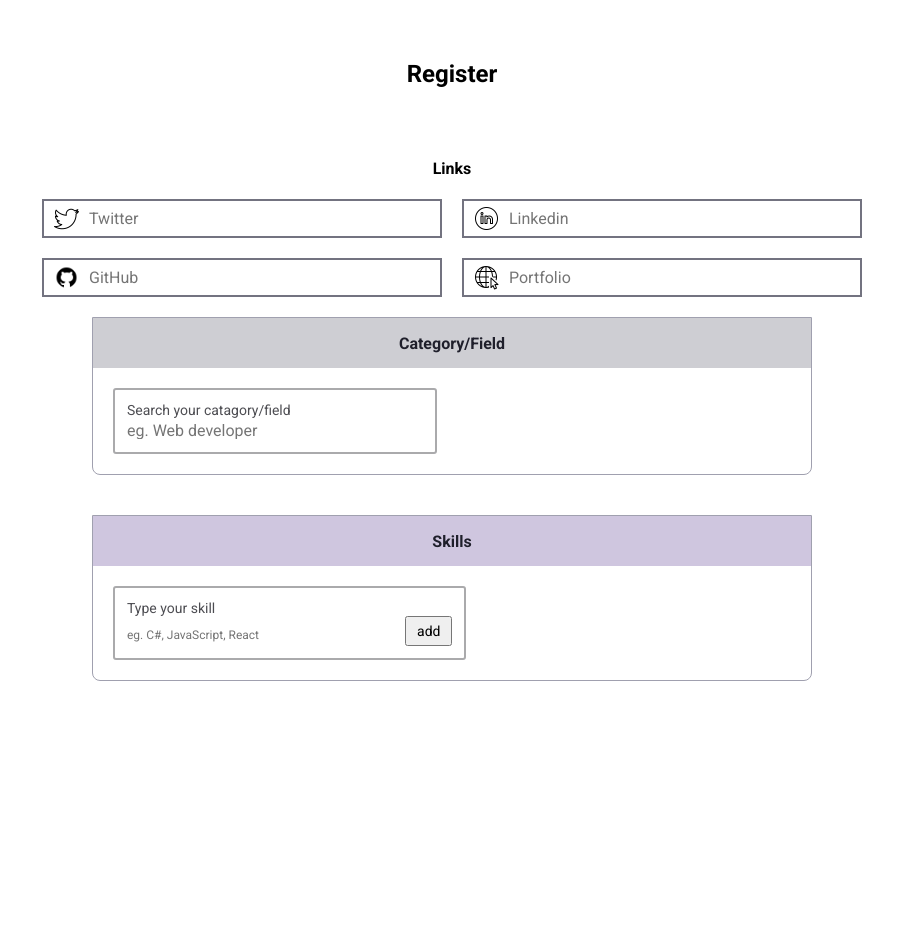
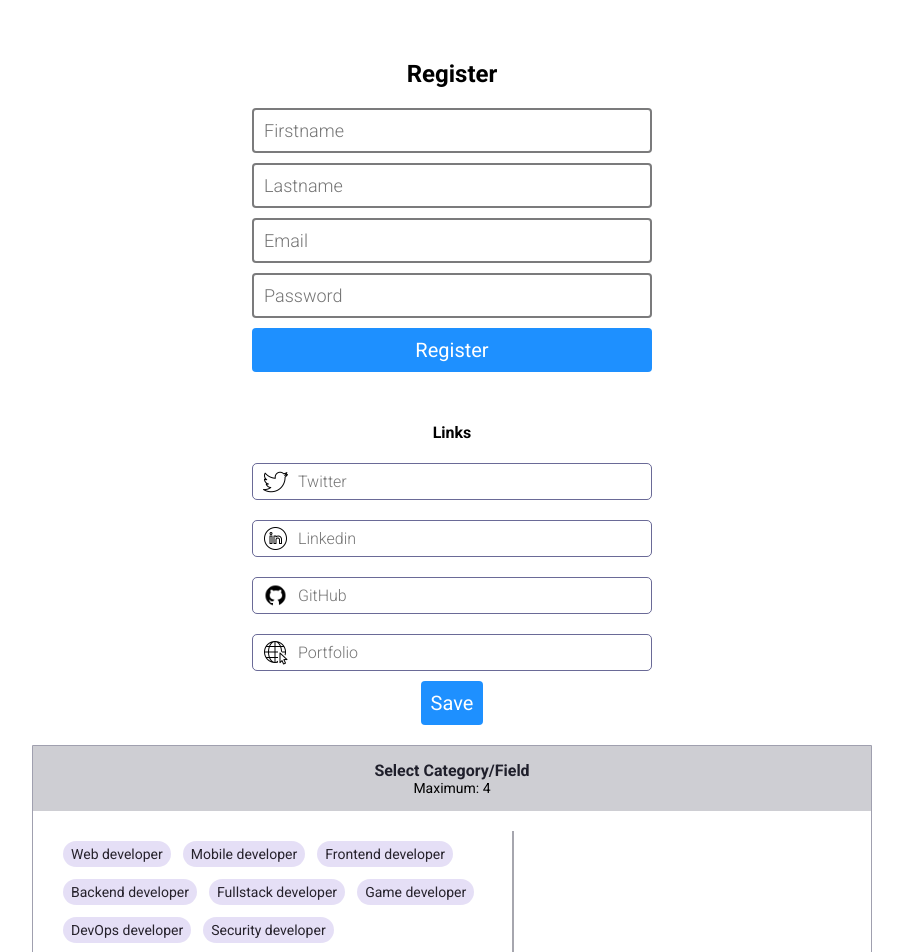
Before and after one commit to 0Kwanele0/Recruiter, a React (Create React App) app in the folder client/: page /register in a window 1280 px wide. Shown: the top 952 px of the page, without its empty margins (188-1091 px from the left). Before the commit the page ends 800 px from the top, so only its background shows below. Built offline with nearby package versions, Linux system fonts and the light colour scheme.

Commit message:
setting up complete profile page

```diff
--- a/client/src/pages/CompleteProfile.jsx
+++ b/client/src/pages/CompleteProfile.jsx
@@ -6,11 +6,10 @@ import linkedin from "../assets/linkedin.png";
 import internet from "../assets/internet.png";
 import { useForm } from "react-hook-form";
 
-function CompleteProfile() {
+function CompleteProfile(props) {
   const [categories, setCategories] = useState([]);
   const [skills, setSkills] = useState([]);
   const [hell, setHell] = useState(false);
-  const [displayList, setDisplayList] = useState(false);
 
   const [listedCategories, setListedCategories] = useState([
     "Web developer",
@@ -25,33 +24,43 @@ function CompleteProfile() {
     "DevOps developer",
   ]);
 
-  const {
-    register,
-    handleSubmit,
-    formState: { errors },
-  } = useForm();
+  const { register, handleSubmit } = useForm();
 
-  function typing() {
-    setDisplayList(!displayList);
+  function addSkill(e) {
+    setHell(!hell);
+    e.preventDefault();
+    const myArr = skills;
+    let skill = e.target.skill.value;
+    if (skill.length > 0) {
+      if (myArr.includes(skill)) {
+        return;
+      } else {
+        myArr.push(skill);
+        setSkills(myArr);
+      }
+    }
+  }
+  function removeSkill(e) {
+    setHell(!hell);
+    const myArr = skills;
+    const skill = e.target.innerText;
+    const index = myArr.indexOf(skill);
+    myArr.splice(index, 1);
+    console.log(skills);
   }
 
-  function sendLinks(e) {
-    console.log(e);
-  }
-  function removeSkill() {}
-
-  function addToList(e) {
+  function addCategory(e) {
     setHell(!hell);
     const myArr = categories;
     const vali = e.target.innerText;
-    if (myArr.includes(vali) || myArr.length >= 3) {
+    if (myArr.includes(vali) || myArr.length >= 4) {
       return;
     } else {
       myArr.push(vali);
       setCategories(myArr);
     }
   }
-  function removeFromList(e) {
+  function removeCategory(e) {
     setHell(!hell);
     let myArr = categories;
     const val = e.target.innerText;
@@ -59,6 +68,18 @@ function CompleteProfile() {
     myArr.splice(index, 1);
     setCategories(myArr);
   }
+
+  function submitLinks(e) {
+    console.log(e);
+  }
+  function submitSkills(e) {
+    console.log(skills);
+  }
+
+  function submitCategories() {
+    console.log(categories);
+  }
+
   useEffect(() => {}, [hell]);
 
   return (
@@ -67,7 +88,7 @@ function CompleteProfile() {
         <div>
           <h4>Links</h4>
         </div>
-        <form action="submit" onSubmit={handleSubmit(sendLinks)}>
+        <form action="submit" onSubmit={handleSubmit(submitLinks)}>
           <main className={styles.links}>
             <div className={styles.individual}>
               <img src={tw} alt="" />
@@ -98,61 +119,54 @@ function CompleteProfile() {
               ></input>
             </div>
           </main>
+          <button type="submit">Save</button>
         </form>
       </div>
       <div className={styles.container}>
         <div className={styles.hearder}>
-          <h4>Category/Field</h4>
+          <h4>Select Category/Field</h4>
+          <p>Maximum: 4</p>
         </div>
         <div className={styles.innercontainer}>
-          <form action="">
-            <div className={styles.search}>
-              <p>Search your catagory/field</p>
-              <input
-                onClick={typing}
-                type="text"
-                placeholder="eg. Web developer"
-              />
-            </div>
-            {displayList && (
           <ul>
             {listedCategories &&
               listedCategories.map((item, key) => {
                 return (
-                      <li onClick={addToList} key={key}>
+                  <li onClick={addCategory} key={key}>
                     {item}
                   </li>
                 );
               })}
           </ul>
-            )}
-          </form>
           <div className={styles.display}>
             {categories.length > 0 &&
               categories.map((item, key) => {
                 return (
-                  <p onClick={removeFromList} key={key}>
+                  <p onClick={removeCategory} key={key}>
                     {item}
                   </p>
                 );
               })}
           </div>
         </div>
+        <button onClick={submitCategories}>Save</button>
       </div>
       <div className={styles.skillsContainer}>
         <div className={styles.hearder}>
           <h4>Skills</h4>
         </div>
         <div className={styles.innercontainer}>
-          <form action="">
           <div className={styles.search}>
             <p>Type your skill</p>
-              <div className={styles.inputAndbtn}>
-                <input type="text" placeholder="eg. C#, JavaScript, React" />
-                <button>add</button>
+            <form onSubmit={addSkill} className={styles.inputAndbtn}>
+              <input
+                name="skill"
+                type="text"
+                placeholder="eg. C#, JavaScript, React"
+              />
+              <button type="submit">add</button>
+            </form>
           </div>
-            </div>
-          </form>
           <div className={styles.display}>
             {skills.length > 0 &&
               skills.map((item, key) => {
@@ -164,6 +178,7 @@ function CompleteProfile() {
               })}
           </div>
         </div>
+        <button onClick={submitSkills}>save</button>
       </div>
     </div>
   );
--- a/client/src/pages/Register.jsx
+++ b/client/src/pages/Register.jsx
@@ -1,4 +1,4 @@
-import styles from "./styles/register.module.scss";
+import regstyles from "./styles/register.module.scss";
 import { useState, useEffect } from "react";
 import { useForm } from "react-hook-form";
 import CompleteProfile from "./CompleteProfile";
@@ -11,6 +11,7 @@ function Register() {
   } = useForm();
 
   const [responseError, setRecponseError] = useState();
+  const [user, setUser] = useState();
 
   const onSubmit = (data) => {
     fetch("http://localhost:3001/user/register", {
@@ -21,6 +22,7 @@ function Register() {
       const response = await data.json();
       if (data.status == 200) {
         console.log(response);
+        setUser(response);
         setRecponseError();
       } else if (data.status == 401) {
         setRecponseError(response.msg);
@@ -29,11 +31,12 @@ function Register() {
       }
     });
   };
+  useEffect(() => {}, [user]);
 
   return (
-    <div className={styles.container}>
+    <div className={regstyles.container}>
       <h2>Register</h2>
-      {/* <form onSubmit={handleSubmit(onSubmit)} action="submit">
+      <form onSubmit={handleSubmit(onSubmit)} action="submit">
         <input
           {...register("firstname", { required: true })}
           type="text"
@@ -66,8 +69,8 @@ function Register() {
         )}
         <button type="submit">Register</button>
         {responseError ? <small>{responseError}</small> : null}
-      </form> */}
-      <CompleteProfile />
+      </form>
+      <CompleteProfile user={user} />
     </div>
   );
 }
--- a/client/src/pages/styles/completeProfile.module.scss
+++ b/client/src/pages/styles/completeProfile.module.scss
@@ -6,14 +6,93 @@
   flex-direction: column;
   align-items: center;
   .container {
+    display: flex;
+    flex-direction: column;
+    align-items: center;
     margin: 20px 0;
-    width: 60%;
+    width: 70%;
     border: 1px solid rgb(160, 160, 175);
     border-radius: 0 0 8px 8px;
-    // overflow: hidden;
+    .hearder {
+      padding: 15px 0;
+      width: 100%;
+      background-color: rgba(187, 187, 194, 0.712);
+      display: flex;
+      flex-direction: column;
+      justify-content: center;
+      align-items: center;
+      h4 {
+        margin: 0;
+        color: rgb(31, 31, 43);
+      }
+      p {
+        margin: 0;
+        font-size: 14px;
+      }
+    }
+    .innercontainer {
+      display: flex;
+      border-radius: 8px;
+      justify-content: space-between;
+      align-items: flex-start;
+      padding: 20px;
+      gap: 30px;
+      .display {
+        width: 40%;
+        display: flex;
+        flex-wrap: wrap;
+        gap: 10px;
+        justify-content: center;
+        align-items: flex-start;
+        p {
+          cursor: pointer;
+          margin: 0;
+          font-size: 14px;
+          background-color: rgb(212, 157, 238);
+          height: fit-content;
+          padding: 8px 12px;
+          border-radius: 18px;
+          color: rgba(49, 24, 82, 0.911);
+        }
+      }
+      ul {
+        border-right: 2px solid rgba(68, 68, 85, 0.479);
+        width: 60%;
+        list-style: none;
+        display: flex;
+        flex-wrap: wrap;
+        margin: 0;
+        padding: 10px;
+        gap: 12px;
+        li {
+          font-size: 14px;
+          display: flex;
+          cursor: pointer;
+          padding: 5px 8px;
+          transition: all 0.2s ease;
+          border-radius: 18px;
+          font-weight: 400;
+          font-family: inherit;
+          color: rgb(38, 34, 44);
+          background-color: rgba(112, 82, 204, 0.185);
+          &:hover {
+            color: rgb(39, 36, 73);
+          }
+        }
+      }
+    }
+  }
+  .skillsContainer {
+    margin: 20px 0;
+    width: 70%;
+    border: 1px solid rgb(160, 160, 175);
+    border-radius: 0 0 8px 8px;
+    display: flex;
+    flex-direction: column;
+    align-items: center;
     .hearder {
       width: 100%;
-      background-color: rgba(187, 187, 194, 0.712);
+      background-color: rgba(188, 175, 211, 0.712);
       display: flex;
       justify-content: center;
       align-items: center;
@@ -24,9 +103,10 @@
       }
     }
     .innercontainer {
+      width: 100%;
       display: flex;
       border-radius: 8px;
-      justify-content: center;
+      justify-content: space-between;
       padding: 20px;
       gap: 30px;
       .display {
@@ -45,112 +125,9 @@
           color: rgba(46, 46, 56, 0.911);
         }
       }
-      form {
-        position: relative;
-        width: 50%;
-        display: flex;
-        flex-direction: column;
-        align-items: center;
       .search {
-          width: 100%;
-          border: 2px solid rgba(37, 37, 41, 0.39);
-          padding: 12px;
-          border-radius: 3px;
-          p {
-            margin: 0;
-            font-size: 14px;
-            color: rgb(77, 77, 82);
-          }
-          input {
-            border: none;
-            outline: none;
-            border-radius: 0;
-            padding: 6px 0 0 0;
-            &::placeholder {
-              font-size: 16px;
-            }
-          }
-        }
-        ul {
-          position: absolute;
-          top: 80px;
-          list-style: none;
-          width: 100%;
-          border: 1px solid #445;
-          margin: 0;
-          background-color: rgb(255, 255, 255);
-          padding: 10px;
-          height: 200px;
-          overflow-y: scroll;
-          z-index: 12;
-          li {
-            font-size: 18px;
-            display: flex;
-            cursor: pointer;
-            padding: 5px 8px;
-            transition: all 0.2s ease;
-            border-radius: 18px;
-            font-weight: 400;
-            font-family: inherit;
-            color: rgb(68, 67, 70);
-            &:hover {
-              background-color: rgba(122, 113, 148, 0.185);
-              color: rgb(39, 36, 73);
-            }
-          }
-        }
-      }
-    }
-  }
-  .skillsContainer {
-    margin: 20px 0;
         width: 60%;
-    border: 1px solid rgb(160, 160, 175);
-    border-radius: 0 0 8px 8px;
-    overflow: hidden;
-    .hearder {
-      width: 100%;
-      background-color: rgba(188, 175, 211, 0.712);
-      display: flex;
-      justify-content: center;
-      align-items: center;
-      height: 50px;
-      h4 {
-        margin: 0;
-        color: rgb(31, 31, 43);
-      }
-    }
-    .innercontainer {
-      display: flex;
-      border-radius: 8px;
-      justify-content: center;
-      padding: 20px;
-      gap: 30px;
-      .display {
-        width: 50%;
-        display: flex;
-        flex-wrap: wrap;
-        gap: 10px;
-        p {
-          cursor: pointer;
-          margin: 0;
-          font-size: 14px;
-          background-color: rgb(200, 192, 231);
-          height: fit-content;
-          padding: 8px 12px;
-          border-radius: 18px;
-          color: rgba(46, 46, 56, 0.911);
-        }
-      }
-      form {
-        position: relative;
-        width: 60%;
-        display: flex;
-        flex-direction: column;
-        align-items: center;
-        .search {
-          width: 100%;
-          border: 2px solid rgba(37, 37, 41, 0.39);
+        border: 1px solid rgba(37, 37, 41, 0.39);
         padding: 12px;
         border-radius: 3px;
         p {
@@ -159,6 +136,7 @@
           color: rgb(77, 77, 82);
         }
         .inputAndbtn {
+          width: 100%;
           display: flex;
           justify-content: space-between;
           button {
@@ -180,12 +158,14 @@
     }
   }
 }
-}
 .linksContainer {
   display: flex;
   flex-direction: column;
   align-items: center;
   form {
+    display: flex;
+    flex-direction: column;
+    align-items: center;
     .links {
       width: 100%;
       display: flex;
@@ -194,11 +174,12 @@
       width: 100%;
       gap: 20px;
       .individual {
-        border: 2px solid rgba(68, 68, 85, 0.747);
+        border: 1px solid rgba(56, 56, 116, 0.747);
         display: flex;
         padding: 5px 10px;
         width: 100%;
         max-width: 400px;
+        border-radius: 5px;
         img {
           width: 25px;
         }
@@ -212,17 +193,4 @@
       }
     }
   }
-  button {
-    font-size: 20px;
-    padding: 10px;
-    margin: 10px 0;
-    background-color: dodgerblue;
-    color: white;
-    border: none;
-    outline: none;
-    cursor: pointer;
-    &:hover {
-      background-color: rgb(73, 160, 247);
 }
-  }
-}
--- a/client/src/pages/styles/register.module.scss
+++ b/client/src/pages/styles/register.module.scss
@@ -2,7 +2,7 @@
   display: flex;
   flex-direction: column;
   align-items: center;
-  .registerform {
+  form {
     max-width: 400px;
     width: 100%;
     display: flex;
```
Lines whose indentation alone changed are shown as unchanged.
